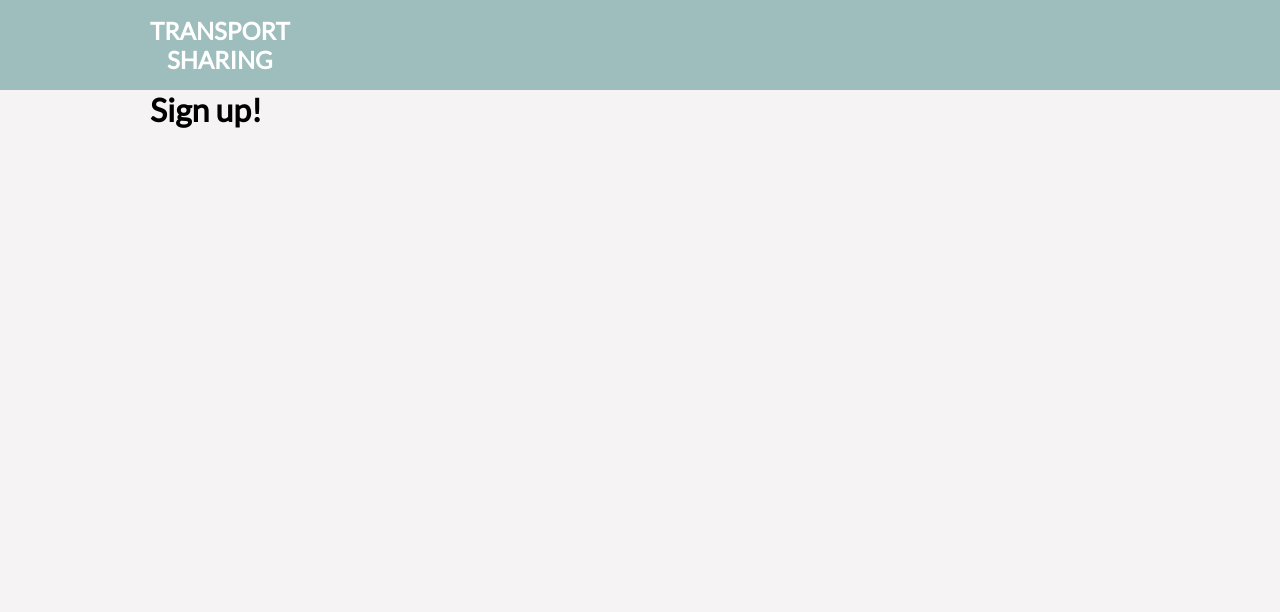
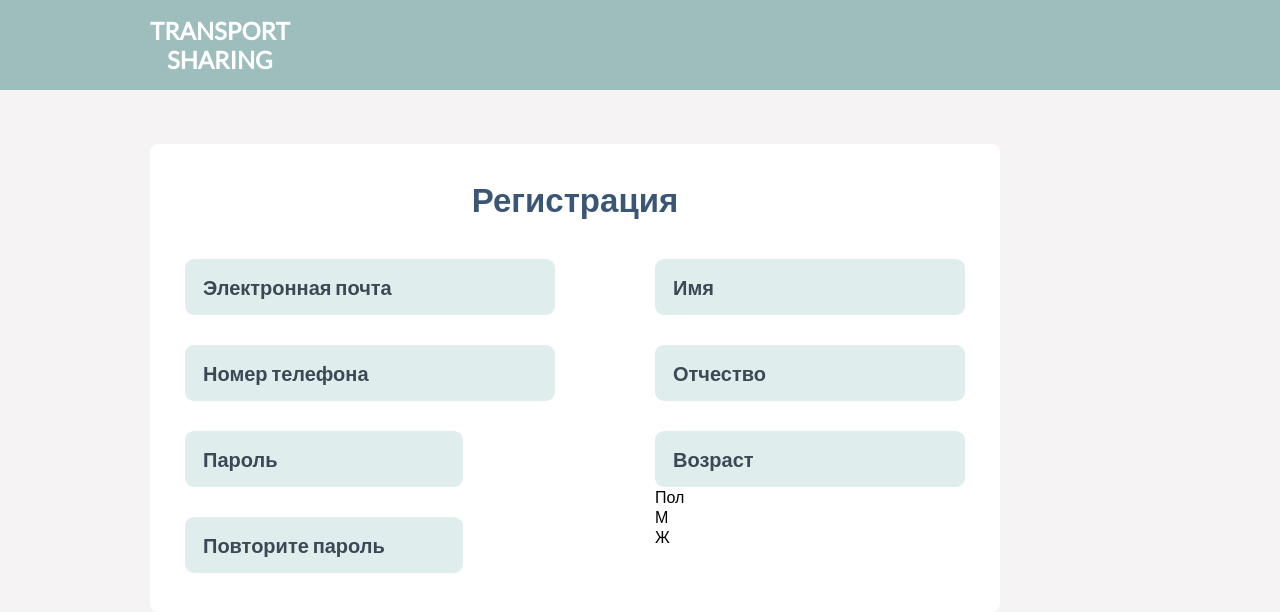
Before and after one commit to Sevillistas/TransportSharing, a React (Create React App) app: page /register in a window 1280 px wide. Shown: the top 612 px of the page. Built offline with nearby package versions, Linux system fonts and the light colour scheme.

Commit message:
temp commit

```diff
--- a/package.json
+++ b/package.json
@@ -11,11 +11,13 @@
     "@types/react": "^16.9.52",
     "@types/react-dom": "^16.9.8",
     "@types/react-router-dom": "^5.1.6",
+    "@types/react-select": "^3.0.22",
     "react": "^16.13.1",
     "react-dom": "^16.13.1",
     "react-router": "^5.2.0",
     "react-router-dom": "^5.2.0",
     "react-scripts": "3.4.3",
+    "react-select": "^3.1.0",
     "typescript": "^3.7.5"
   },
   "scripts": {
--- /dev/null
+++ b/src/components/Select.tsx
@@ -0,0 +1,29 @@
+import React, { useState } from 'react';
+import { SelectOption } from '../pages/SignUpPage';
+
+export const Select = (props: any) => {
+
+    const [value, setValue] = useState('Пол');
+
+    return(
+        <div className="select-container">
+            <div className="select__input-field">
+                <div className="select__value">{value}</div>
+                <div className="select__arrow"></div>
+            </div>
+            <div className="select__options-container">
+                { props.options.map((option: SelectOption) => {
+                    return <div className='select__option' key={option.value}
+                    onClick={() => {
+                        setValue(option.label);
+                        props.onChange(option.label);
+                    }}
+                    >
+                        {option.label}
+                    </div>
+                }
+            )}
+            </div>
+        </div>
+    )
+}
--- a/src/components/Form.tsx
+++ b/src/components/SignInForm.tsx
@@ -1,8 +1,11 @@
 import React from 'react';
+import { useHistory } from 'react-router';
 import { Button, ButtonParams } from './Button';
-import './styles/Form.scss';
+import './styles/SignInForm.scss';
 
-export const Form = () => {
+export const SignInForm = () => {
+
+    const history = useHistory();
 
     const signInButton: ButtonParams = {
         text: 'Войти',
@@ -19,21 +22,23 @@ export const Form = () => {
     const signUpButton: ButtonParams = {
         text: 'Зарегистрироваться',
         type: 'signup',
-        action: () => {}
+        action: () => {
+            history.push('/register');
+        }
     }
 
     return(
-        <div className='form'>
-            <div className='form__input-container'>
-                <input type='text' className='form__input'/>
-                <input type="password" className='form__input'/>
+        <div className='signin-form'>
+            <div className='signin-form__input-container'>
+                <input type='text' className='signin-form__input' placeholder='Номер телефона'/>
+                <input type="password" className='signin-form__input' placeholder='Пароль'/>
             </div>
-            <div className="form__button-container">
-                <div className="button-container__row">
+            <div className="signin-form__button-container">
+                <div className="signin-form__button-container__row">
                     <Button {...signInButton} />
                     <Button {...forgotPasswordButton} />
                 </div>
-                <div className="button-container__row">
+                <div className="signin-form__button-container__row">
                     <Button {...signUpButton} />
                 </div>
             </div>
--- a/src/components/styles/Button.scss
+++ b/src/components/styles/Button.scss
@@ -14,6 +14,15 @@
     cursor: pointer;
     outline: none;
     white-space: nowrap;
+
+    &:hover, &:focus {
+        opacity: 0.8;
+        filter: drop-shadow(0 0 2px rgba(0, 0 , 0, .2));
+    }
+
+    &:active {
+        opacity: 0.6;
+    }
 
     &.signin {
         background-color: $button_main_color;
--- a/src/components/styles/Form.scss
+++ b/src/components/styles/SignInForm.scss
@@ -1,4 +1,6 @@
-.form {
+@import '../../App.scss';
+
+.signin-form {
     padding: 35px;
     width: 440px;
     background-color: white;
@@ -14,6 +16,10 @@
         width: 100%;
         padding: 12px 24px;
         font-size: 18px;
+
+        &::placeholder {
+            font-family: $font-family;
+        }
     }
 
     &__input-container {
@@ -30,11 +36,7 @@
         >*:not(:last-child) {
             margin-bottom: 35px;
         }
-    }
 
-}
-
-.button-container {
         &__row {
 
             display: flex;
@@ -44,3 +46,5 @@
             }
         }
     }
+
+}
--- a/src/index.scss
+++ b/src/index.scss
@@ -18,3 +18,7 @@ body {
   background-color: $container_bg;
   min-height: 100vh;
 }
+
+#root {
+  min-height: 100vh;
+}
--- a/src/pages/SignInPage.tsx
+++ b/src/pages/SignInPage.tsx
@@ -1,18 +1,23 @@
 import React from 'react';
-import { Form } from '../components/Form';
+import { SignInForm } from '../components/SignInForm';
 import './styles/SignInPage.scss';
 import bannerImage from '../images/banner.png';
 import { useWindowDimensions } from '../hooks/windowresize.hook';
 import { Button, ButtonParams } from '../components/Button';
+import { useHistory } from 'react-router';
 
 export const SignInPage = () => {
 
     const { width } = useWindowDimensions();
 
+    const history = useHistory();
+
     const signUpButton: ButtonParams = {
         text: 'Зарегистрироваться',
         type: 'signup-mobile',
-        action: () => {}
+        action: () => {
+            history.push('/register');
+        }
     }
 
     const signInButton: ButtonParams = {
@@ -33,7 +38,7 @@ export const SignInPage = () => {
                 <div className="signin-page__banner">
                     <img src={bannerImage} alt="banner"/>
                 </div>
-                <Form />
+                <SignInForm />
             </div>
         )
     } else {
@@ -47,8 +52,8 @@ export const SignInPage = () => {
                 <div className="signin-page-m__form">
                     <div className="signin-page-m__form__content">
                         <div className="signin-page-m__input-container">
-                            <input type="text"/>
-                            <input type="password" />
+                            <input type="text" placeholder='Номер телефона'/>
+                            <input type="password" placeholder='Пароль'/>
                         </div>
                         <div className="signin-page-m__button-container">
                             <Button {...signInButton}/>
--- a/src/pages/SignUpPage.tsx
+++ b/src/pages/SignUpPage.tsx
@@ -1,7 +1,72 @@
-import React from 'react';
+import React, { useState } from 'react';
+import { useWindowDimensions } from '../hooks/windowresize.hook';
+import './styles/SignUpPage.scss';
+import { Select } from '../components/Select';
+
+export interface SelectOption {
+    value: string;
+    label: string;
+}
 
 export const SignUpPage = () => {
-    return (
-        <h1>Sign up!</h1>
-    )
+
+    const { width } = useWindowDimensions();
+
+    const selectOptions: Array<SelectOption> = [
+        { value: 'man', label: 'М' },
+        { value: 'woman', label: 'Ж' },
+    ]
+
+    const [sex, setSex] = useState('');
+
+    const onSelectSex = (value: string) => {
+        setSex(value);
+        console.log(value);
+    }
+
+    // const select = <Select options={selectOptions}
+    // className='signup-form__select-container'
+    // classNamePrefix="signup-form__select"
+    // placeholder='Пол' />
+
+    if (width > 720) {
+        return (
+            <div className='signup-page'>
+                <div className="signup-form">
+                    <h1 className="signup-form__header">Регистрация</h1>
+                    <div className="signup-form__content">
+                        <div className="signup-form__left-col">
+                            <input type="text" className="signup-form__input"
+                            placeholder='Электронная почта' />
+                            <input type="text" className="signup-form__input"
+                            placeholder='Номер телефона'/>
+                            <input type="password" className="signup-form__input shrink"
+                            placeholder='Пароль'/>
+                            <input type="password" className="signup-form__input shrink"
+                            placeholder='Повторите пароль'/>
+                        </div>
+                        <div className="signup-form__right-col">
+                            <input type="text" className="signup-form__input"
+                            placeholder='Имя'/>
+                            <input type="text" className="signup-form__input"
+                            placeholder='Отчество'/>
+                            <div className="signup-form__row">
+                                <input type="text" className="signup-form__input"
+                                placeholder='Возраст'/>
+                                <Select options={selectOptions} onChange={onSelectSex} />
+                            </div>
+                            <div className="signup-form__row"></div>
+                        </div>
+                    </div>
+                    <div className="signup-form__footer">
+
+                    </div>
+                </div>
+            </div>
+        )
+    } else {
+        return(
+            <h1>mobile</h1>
+        )
+    }
 }
--- a/src/pages/styles/SignInPage.scss
+++ b/src/pages/styles/SignInPage.scss
@@ -66,6 +66,9 @@
                 padding: 12px 24px;
                 font-size: 18px;
             }
+            input::placeholder {
+                color: #BDBEBE;
+            }
         }
 
         &__footer {
--- /dev/null
+++ b/src/pages/styles/SignUpPage.scss
@@ -0,0 +1,100 @@
+@import '../../App.scss';
+
+.signup {
+    &-page {
+        margin-top: 54px;
+    }
+
+    &-form {
+        width: 850px;
+        background-color: white;
+        padding: 35px;
+        border-radius: 8px;
+
+        &__header {
+            display: flex;
+            justify-content: center;
+            margin-bottom: 40px;
+            font-family: $font-family;
+            font-weight: 800;
+            font-size: 33px;
+            line-height: 40px;
+            color: #3B5574;
+        }
+
+        &__content {
+            display: flex;
+        }
+
+        &__left-col {
+            flex: 1;
+            margin-right: 100px;
+
+            >input:not(:last-child) {
+                margin-bottom: 30px;
+            }
+        }
+
+        &__right-col {
+            min-width: 310px;
+
+            >*:not(:last-child) {
+                margin-bottom: 30px;
+            }
+        }
+
+        &__input {
+            display: block;
+            width: 100%;
+
+            padding: 16px 18px;
+
+            background: rgba(185, 215, 213, 0.45);
+            border-radius: 9px;
+            border: none;
+
+            font-weight: 600;
+            font-size: 20px;
+            line-height: 24px;
+            outline: none;
+
+            &:focus {
+                box-shadow: inset 0 0 7px rgba(185, 215, 213, 0.8);
+            }
+
+            &::placeholder {
+                color: #3C4856;
+                font-weight: 600;
+                font-size: 20px;
+                line-height: 24px;
+            }
+
+            &.shrink {
+                width: 75%;
+            }
+        }
+
+        &__select {
+
+            &__control {
+
+                padding: 16px 18px !important;
+                background-color: rgba(185, 215, 213, 0.45) !important;
+                border-radius: 9px !important;
+                border: none !important;
+                min-width: 113px !important;
+                width: 113px !important;
+                max-height: 56px !important;
+            }
+
+            &__value-container {
+                padding: 0 !important;
+            }
+
+            &__indicator-separator {
+                background-color: transparent;
+                display: none;
+            }
+        }
+    }
+}
```
Also changed, not shown: 1 other file (tests, documents, lock files or other folders). Lines whose indentation alone changed are shown as unchanged.
